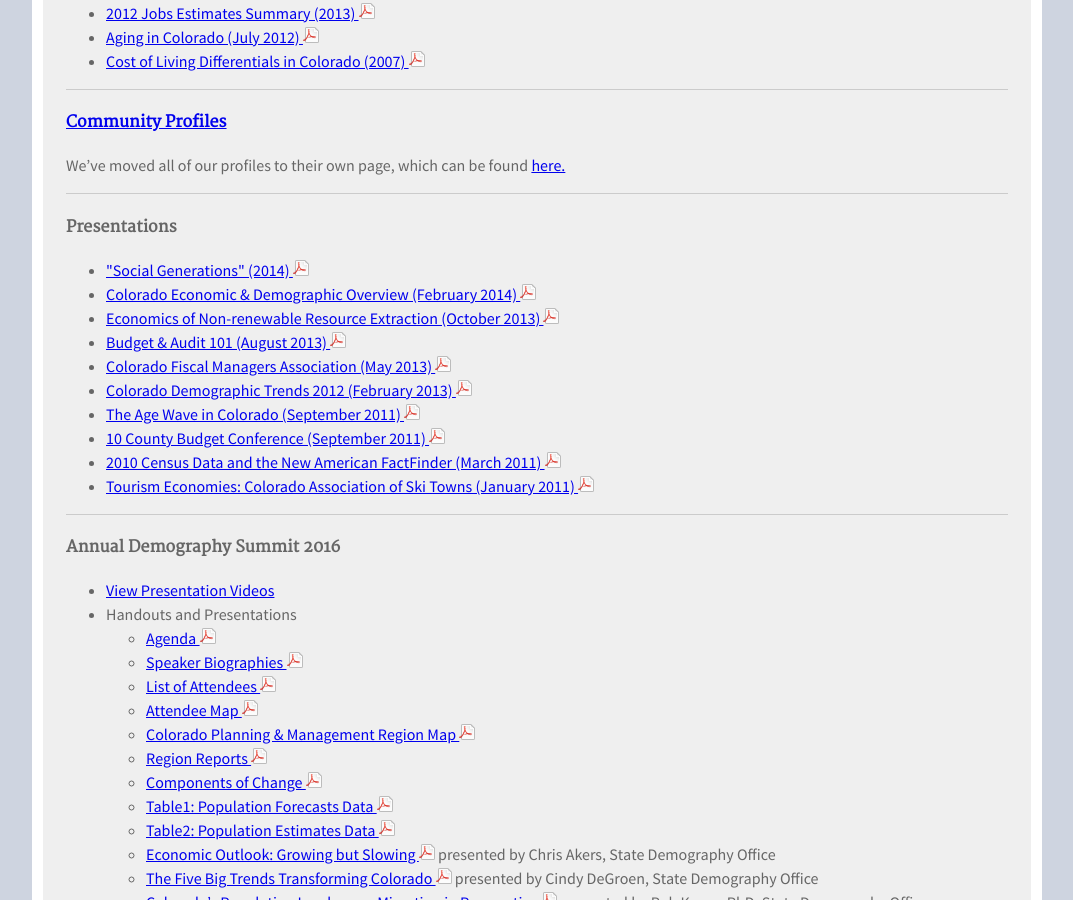
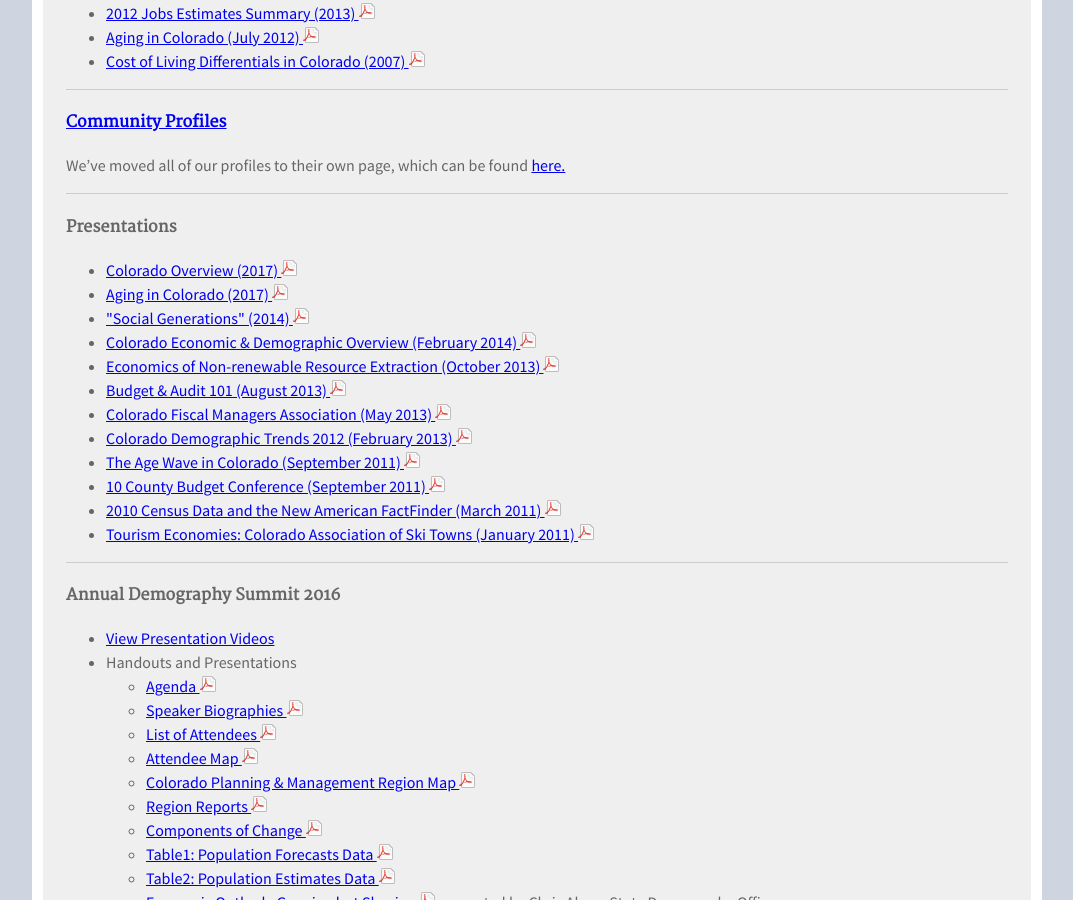
Before and after one commit to TBleess/Website_New, a Jekyll site: the page built from pages/9_Not_in_Menu/publications-and-presentations.md, in a window 1280 px wide and 900 px high, scrolled down 876 px. Shown: the whole window, without its empty margins (103-1176 px from the left). Built offline with Jekyll 4.4.1, drawn with Linux system fonts in a browser that asks for light colours.

Commit message:
Aging and Overview Presentations

```diff
--- a/pages/9_Not_in_Menu/publications-and-presentations.md
+++ b/pages/9_Not_in_Menu/publications-and-presentations.md
@@ -54,6 +54,8 @@
 
 #### Presentations
 
+- [Colorado Overview (2017) ![pdf](/images/page_white_acrobat.png 'download pdf file')](https://drive.google.com/uc?export=download&id=0B9kZxy54UDqMZDFWVEpvb2dWSHM)
+- [Aging in Colorado (2017) ![pdf](/images/page_white_acrobat.png 'download pdf file')](https://drive.google.com/uc?export=download&id=0B9kZxy54UDqMbklTdy1qNWc1bTQ)
 - [\"Social Generations\" (2014) ![pdf](/images/page_white_acrobat.png 'download pdf file')](https://drive.google.com/uc?export=download&id=0B2oqdPZKJqK7bkxBeXN3TlFlNEE)
 - [Colorado Economic & Demographic Overview (February 2014) ![pdf](/images/page_white_acrobat.png 'download pdf file')](https://drive.google.com/uc?export=download&id=0B2oqdPZKJqK7VnVocTdzS1ByV00)
 - [Economics of Non-renewable Resource Extraction (October 2013) ![pdf](/images/page_white_acrobat.png 'download pdf file')](https://drive.google.com/uc?export=download&id=0B2oqdPZKJqK7aUNDRUZkamVpTlk)
```
